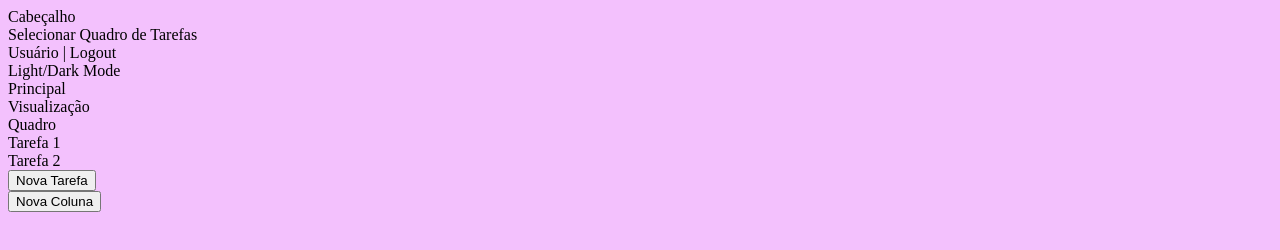
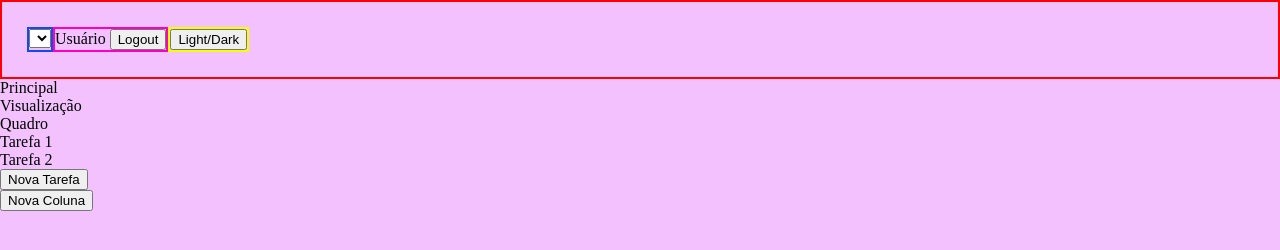
Before and after one commit to AlynneAyumi/TaskBoard, a plain HTML site: page index.html in a window 1280 px wide. Drawn offline with Linux system fonts and the light colour scheme; no server answers.

Commit message:
Board List

```diff
--- a/index.html
+++ b/index.html
@@ -9,18 +9,18 @@
 <body>
 
     <header class="cabecalho">
-        Cabeçalho
         <div class="selectBoard">
-            Selecionar Quadro de Tarefas
+            <select id="selectedBoard">
+                <!-- <option value="#">Nome do Quadro</option> -->
+            </select>
         </div>
         <div class="user">
-            Usuário |
-            Logout
+            Usuário
+            <input type="button" value="Logout">
         </div>
         <div class="vmode">
-            Light/Dark Mode
+            <button>Light/Dark</button>
         </div>
-
     </header>
     <main>
         Principal
--- a/script.js
+++ b/script.js
@@ -0,0 +1,29 @@
+
+// Armazena o nome dos quadros disponíveis
+
+fetch('https://personal-ga2xwx9j.outsystemscloud.com/TaskBoard_CS/rest/TaskBoard/Boards')
+  .then(response => response.json())
+  .then(dados => {
+
+    const boardNames = dados.map(board => board.Name);
+
+    //console.log(boardNames);
+
+     // Coloca o nome dos quadros dentro da caixa de seleção
+    if (boardNames != null) {
+
+        const selectList = document.getElementById('selectedBoard');
+
+        for (let i = 0; i < boardNames.length; i++) {
+
+            const option = document.createElement('option');
+            option.value = null;
+            option.textContent = boardNames[i];
+            selectList.appendChild(option);
+        }
+    } else {
+
+    }
+
+  })
+  .catch(error => console.error("Erro:", error));
--- a/style.css
+++ b/style.css
@@ -1,4 +1,28 @@
 body {
     background-color: rgb(243, 193, 253);
+    margin: 0;
+}
+
+
+/* Cabeçalho da Página */
+.cabecalho {
+    border: 2px solid rgb(255, 0, 0);
+    padding: 25px;
+    display: flex;
+    flex-direction: row;
+}
+
+.selectBoard {
+    border: 2px solid rgb(18, 74, 240);
 
 }
+
+.user {
+    border: 2px solid rgb(255, 0, 195);
+
+}
+
+.vmode {
+    border: 2px solid rgb(246, 255, 0);
+
+}
```
